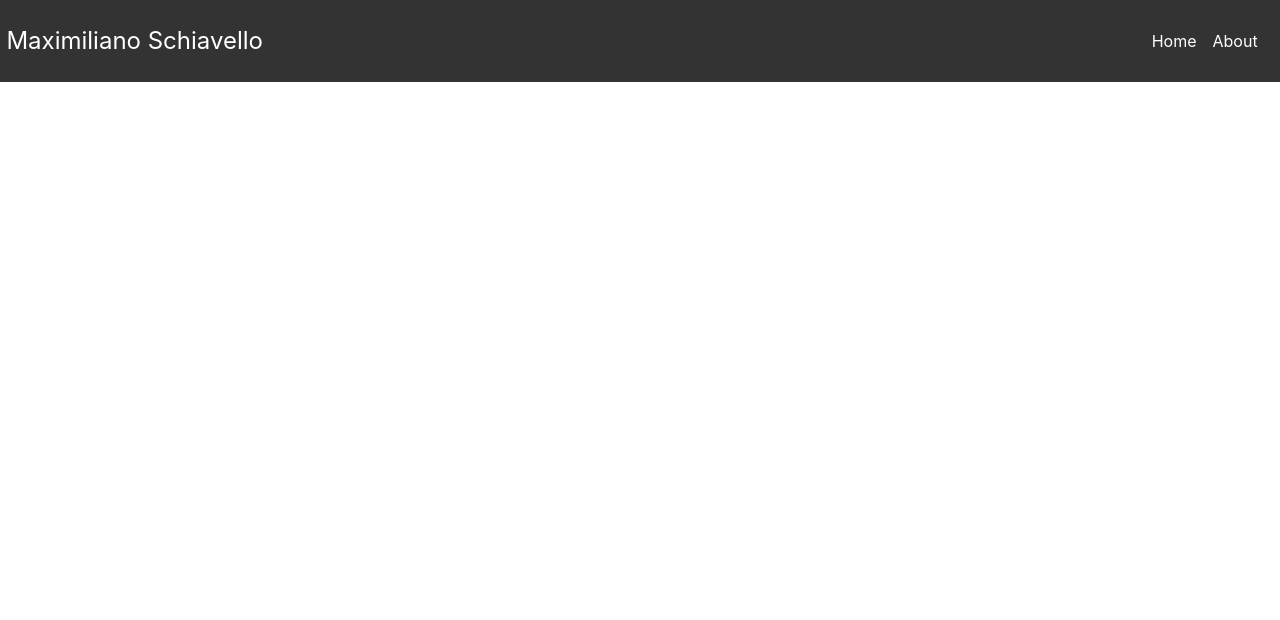
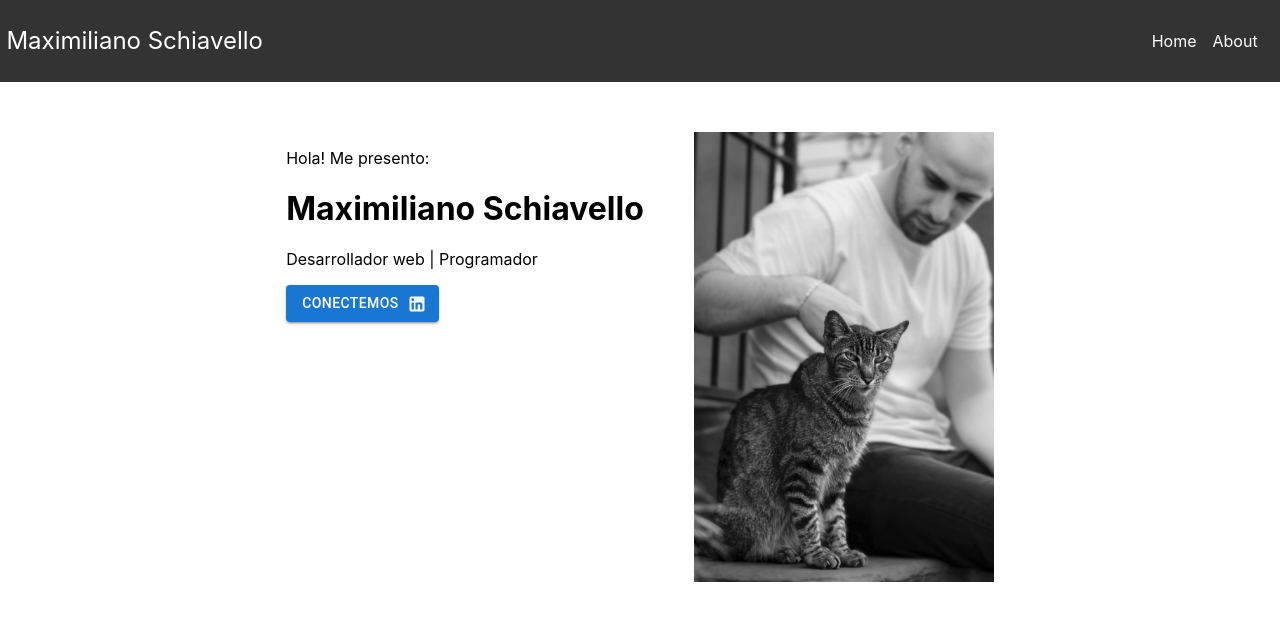
Before and after one commit to Maxischiavello/portfolio, a React (Create React App) app: page / in a window 1280 px wide. Shown: the top 620 px of the page. Built offline with nearby package versions, Linux system fonts and the light colour scheme.

Commit message:
home component + added Material UI

```diff
--- a/package.json
+++ b/package.json
@@ -3,6 +3,11 @@
   "version": "0.1.0",
   "private": true,
   "dependencies": {
+    "@emotion/react": "^11.10.5",
+    "@emotion/styled": "^11.10.5",
+    "@mui/icons-material": "^5.11.0",
+    "@mui/material": "^5.11.3",
+    "@mui/styled-engine-sc": "^5.11.0",
     "@testing-library/jest-dom": "^5.16.5",
     "@testing-library/react": "^13.4.0",
     "@testing-library/user-event": "^13.5.0",
--- a/src/App.js
+++ b/src/App.js
@@ -1,10 +1,12 @@
 import './App.css';
 import Navbar from './components/Navbar';
+import Home from './components/Home';
 
 function App() {
   return (
     <>
       <Navbar/>
+      <Home/>
     </>
   );
 }
--- /dev/null
+++ b/src/components/Home.jsx
@@ -0,0 +1,34 @@
+import React from 'react'
+import Img from '../assets/foto.jpeg'
+import styled from 'styled-components'
+import Button from '@mui/material/Button';
+import LinkedInIcon from '@mui/icons-material/LinkedIn';
+
+function Home() {
+    return (
+        <MainContainer>
+            <div>
+                <p><span>Hola!</span> Me presento:</p>
+                <h1>Maximiliano Schiavello</h1>
+                <p>Desarrollador web | Programador</p>
+                <Button variant="contained" endIcon={<LinkedInIcon />}>
+                    Conectemos
+                </Button>
+            </div>
+
+            <div className="image-container">
+                <img src={Img} alt="foto" width={300} />
+            </div>
+        </MainContainer>
+
+    )
+}
+
+export default Home
+
+const MainContainer = styled.main`
+    display: flex;
+    justify-content: center;
+    gap: 50px;
+    padding: 50px;
+`
```
Also changed, not shown: src/assets/foto.jpeg (added), 1 other file (tests, documents, lock files or other folders).
